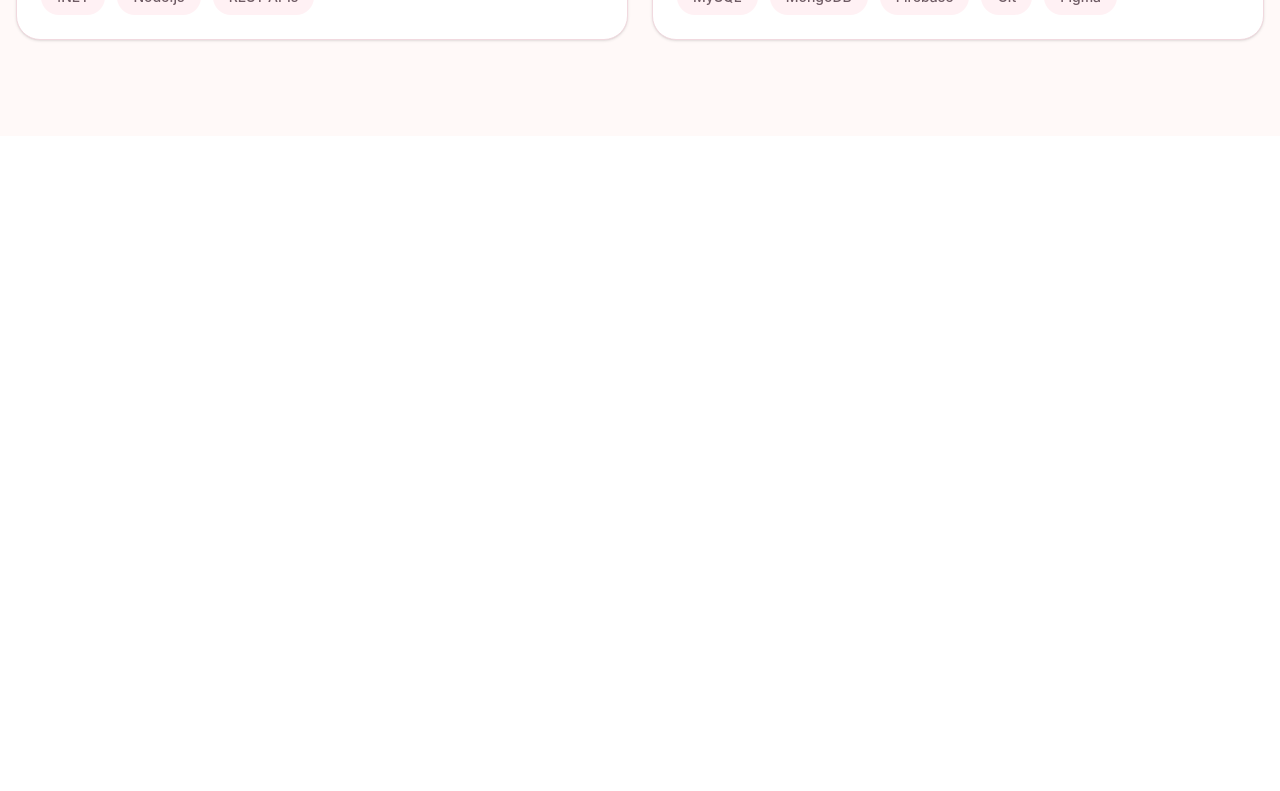
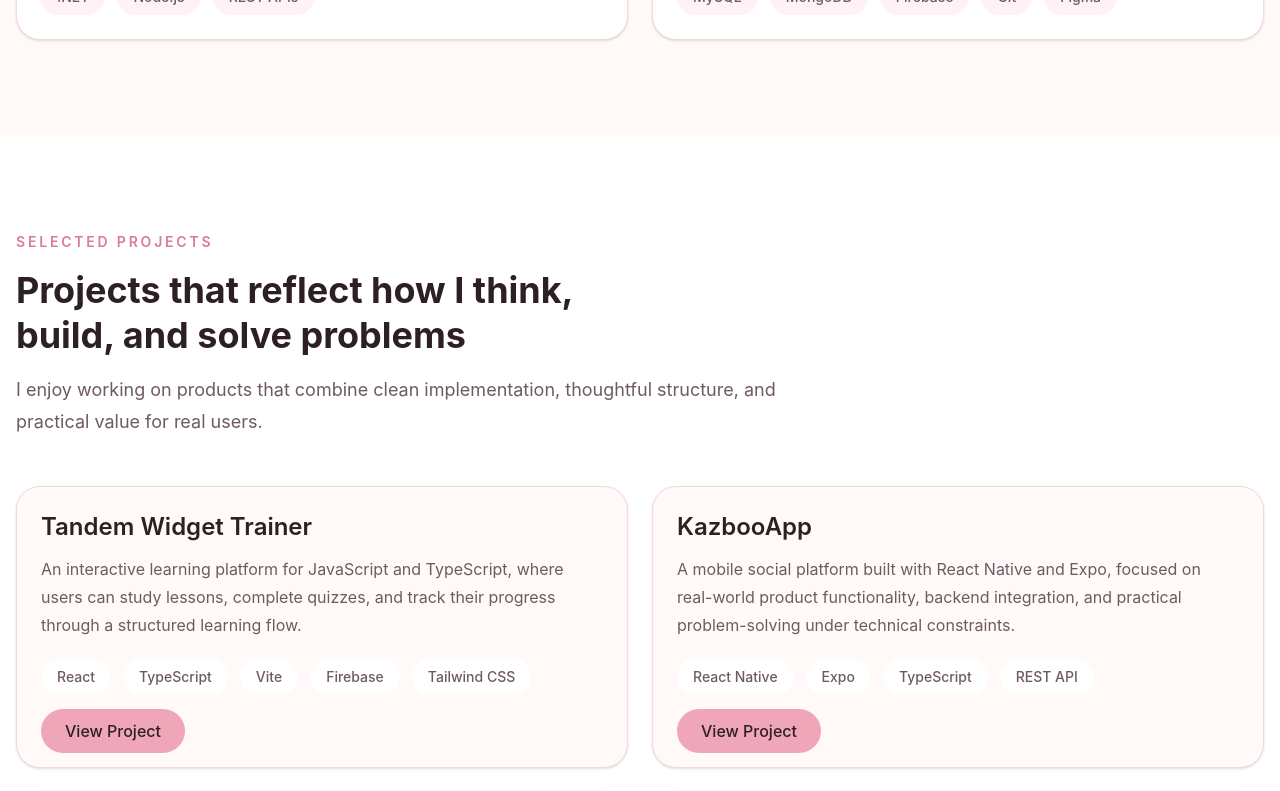
Before and after one commit to AnnaDzig/anna-portfolio, a React (Vite) app: page / in a window 1280 px wide. Shown: the part 1960-2751 px from the top of the page. Before the commit the page ends 2096 px from the top, so only its background shows below. Built offline with nearby package versions, Linux system fonts and the light colour scheme.

Commit message:
feat: add Projects and Experience sections with data

```diff
--- a/src/App.tsx
+++ b/src/App.tsx
@@ -1,12 +1,16 @@
 import Hero from './sections/Hero';
 import About from './sections/About';
 import TechStack from './sections/TechStack';
+import Projects from './sections/Projects';
+import Experience from './sections/Experience';
 function App() {
   return (
     <>
       <Hero />
       <About />
       <TechStack />
+      <Projects />
+      <Experience />
     </>
   );
 }
--- /dev/null
+++ b/src/data/experience.ts
@@ -0,0 +1,30 @@
+export const experience = [
+  {
+    role: 'Software Developer',
+    company: 'KazbooApp',
+    period: 'Jan 2023 – Jan 2025',
+    description:
+      'Worked on web and mobile application development using React Native, TypeScript, Expo, and REST APIs, contributing to real product functionality and user experience improvements.',
+  },
+  {
+    role: 'Frontend Developer Intern',
+    company: 'Limbo',
+    period: 'Sep 2023 – Dec 2023',
+    description:
+      'Worked with Vue.js, Nuxt.js, and Tailwind CSS, focusing on frontend implementation, responsive interfaces, and clean UI structure.',
+  },
+  {
+    role: 'Freelance Web Developer',
+    company: 'Freelance',
+    period: 'Jan 2019 – Feb 2022',
+    description:
+      'Built websites and frontend solutions for different projects, working with HTML, CSS, JavaScript, and modern web technologies.',
+  },
+  {
+    role: 'Cadastral Registrar / Technical Specialist',
+    company: 'State Institution',
+    period: 'Feb 2008 – Feb 2022',
+    description:
+      'Worked with structured records, digitization, XML, GIS-related processes, and data accuracy — building a strong analytical foundation that later supported my transition into software development.',
+  },
+];
--- /dev/null
+++ b/src/sections/Experience.tsx
@@ -0,0 +1,55 @@
+import Container from '../components/Container';
+import { experience } from '../data/experience';
+
+export default function Experience() {
+  return (
+    <section id="experience" className="bg-[#fff9f8] py-24 text-[#2d1f26]">
+      <Container>
+        <div className="flex flex-col gap-12">
+          <div className="flex max-w-3xl flex-col gap-4">
+            <p className="text-sm font-semibold uppercase tracking-[0.2em] text-[#d97c95]">
+              Experience
+            </p>
+
+            <h2 className="text-3xl font-bold leading-tight sm:text-4xl">
+              My professional path across technology, product work, and
+              problem-solving
+            </h2>
+
+            <p className="text-lg leading-8 text-[#6e5a63]">
+              My background combines real product development, frontend and
+              mobile engineering, and an earlier analytical career that shaped
+              how I approach structure, detail, and responsibility.
+            </p>
+          </div>
+
+          <div className="flex flex-col gap-6">
+            {experience.map((item) => (
+              <article
+                key={`${item.company}-${item.role}`}
+                className="rounded-3xl border border-[#f1d9df] bg-white p-6 shadow-sm"
+              >
+                <div className="flex flex-col gap-3 md:flex-row md:items-start md:justify-between">
+                  <div className="flex flex-col gap-2">
+                    <h3 className="text-2xl font-semibold">{item.role}</h3>
+                    <p className="text-base font-medium text-[#d97c95]">
+                      {item.company}
+                    </p>
+                  </div>
+
+                  <p className="text-sm font-medium text-[#6e5a63]">
+                    {item.period}
+                  </p>
+                </div>
+
+                <p className="mt-4 max-w-3xl text-base leading-7 text-[#6e5a63]">
+                  {item.description}
+                </p>
+              </article>
+            ))}
+          </div>
+        </div>
+      </Container>
+    </section>
+  );
+}
--- a/src/sections/Hero.tsx
+++ b/src/sections/Hero.tsx
@@ -18,7 +18,7 @@ export default function Hero() {
           </p>
 
           <div className="flex flex-col gap-4 pt-4 sm:flex-row">
-            <Button href="#about">View More</Button>
+            <Button href="#projects">View Projects</Button>
             <Button href="#about" variant="secondary">
               Contact Me
             </Button>
--- /dev/null
+++ b/src/sections/Projects.tsx
@@ -0,0 +1,62 @@
+import Container from '../components/Container';
+import { projects } from '../data/projects';
+import Button from '../components/Button';
+
+export default function Projects() {
+  return (
+    <section id="projects" className="bg-white py-24 text-[#2d1f26]">
+      <Container>
+        <div className="flex flex-col gap-12">
+          <div className="flex max-w-3xl flex-col gap-4">
+            <p className="text-sm font-semibold uppercase tracking-[0.2em] text-[#d97c95]">
+              Selected Projects
+            </p>
+
+            <h2 className="text-3xl font-bold leading-tight sm:text-4xl">
+              Projects that reflect how I think, build, and solve problems
+            </h2>
+
+            <p className="text-lg leading-8 text-[#6e5a63]">
+              I enjoy working on products that combine clean implementation,
+              thoughtful structure, and practical value for real users.
+            </p>
+          </div>
+
+          <div className="grid gap-6 lg:grid-cols-2">
+            {projects.map((project) => (
+              <article
+                key={project.title}
+                className="flex h-full flex-col rounded-3xl border border-[#f1d9df] bg-[#fff9f8] p-6 shadow-sm"
+              >
+                <div className="flex flex-1 flex-col gap-5">
+                  <div className="flex flex-col gap-3">
+                    <h3 className="text-2xl font-semibold">{project.title}</h3>
+
+                    <p className="text-base leading-7 text-[#6e5a63]">
+                      {project.description}
+                    </p>
+                  </div>
+
+                  <ul className="flex flex-wrap gap-3">
+                    {project.stack.map((item) => (
+                      <li
+                        key={item}
+                        className="rounded-full bg-white px-4 py-2 text-sm font-medium text-[#6e5a63]"
+                      >
+                        {item}
+                      </li>
+                    ))}
+                  </ul>
+                </div>
+
+                <div className="pt-6">
+                  <Button href={project.link}>View Project</Button>
+                </div>
+              </article>
+            ))}
+          </div>
+        </div>
+      </Container>
+    </section>
+  );
+}
```
